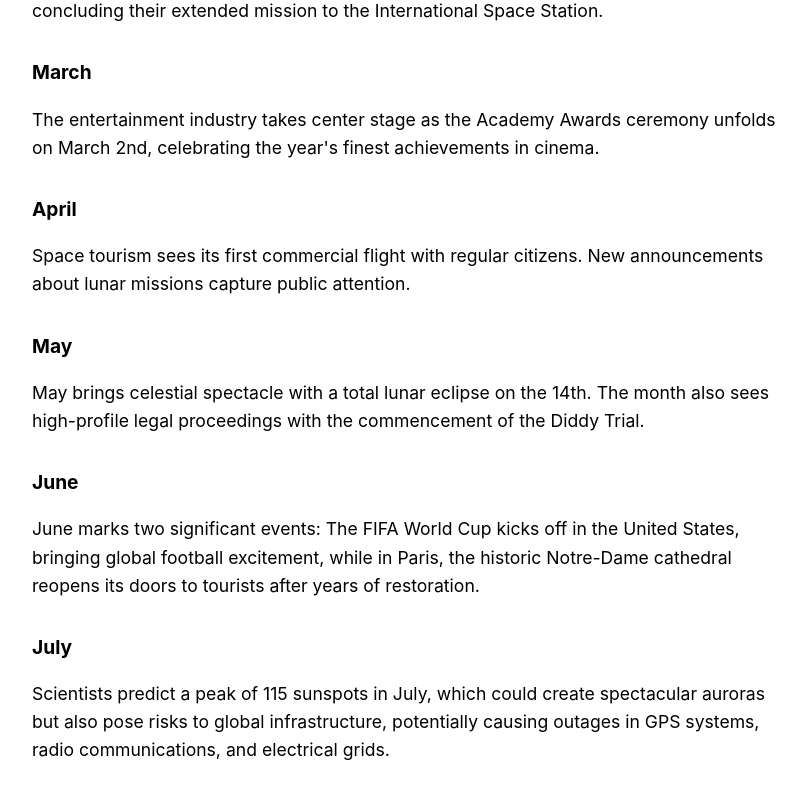
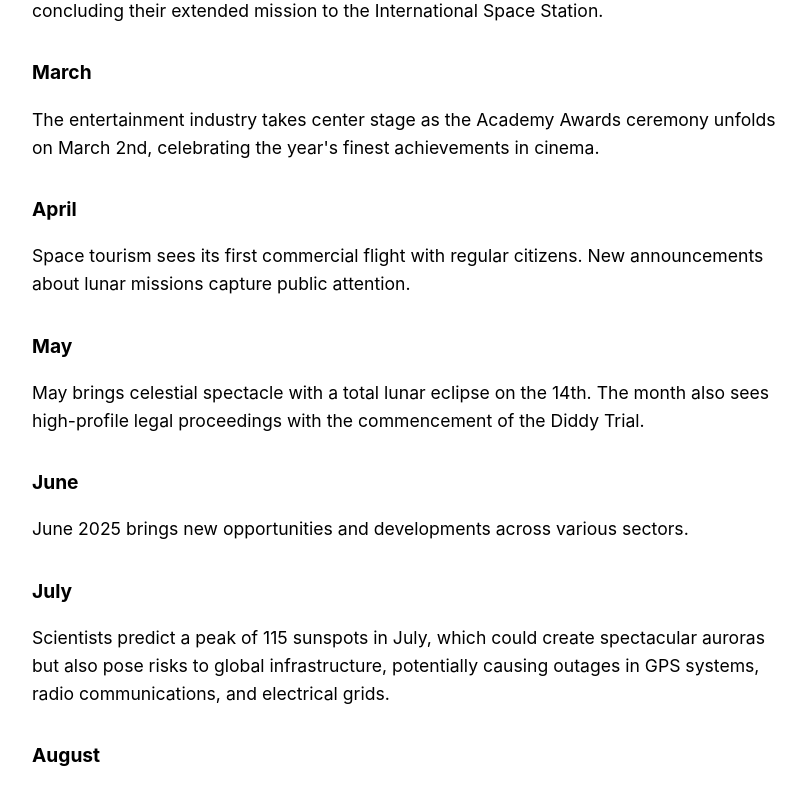
Before and after one commit to ashbhat/2025Predictions, a Next.js app: page / in a window 1280 px wide. Shown: the part 935-1728 px from the top of the page, without its empty margins (232-1038 px from the left). Built offline with nearby package versions, Linux system fonts and the light colour scheme.

Commit message:
fix: remove FIFA World Cup and Notre-Dame predictions

```diff
--- a/src/data/events.js
+++ b/src/data/events.js
@@ -15,8 +15,6 @@ export const events = [
   { date: '2025-05-14', title: 'Total Lunar Eclipse' },
 
   // June Events
-  { date: '2025-06-01', title: 'FIFA World Cup Begins' }, // Approximate date for June
-  { date: '2025-06-15', title: 'Notre-Dame Cathedral Reopens' }, // Approximate date for June
 
   // July Events
   { date: '2025-07-15', title: 'Peak of 115 Sunspots Predicted' }, // Approximate date for July
--- a/src/pages/index.js
+++ b/src/pages/index.js
@@ -57,7 +57,7 @@ export default function Home() {
 
           <div className={styles.prediction}>
             <div className={styles.monthHeader}>June</div>
-            <p>June marks two significant events: The FIFA World Cup kicks off in the United States, bringing global football excitement, while in Paris, the historic Notre-Dame cathedral reopens its doors to tourists after years of restoration.</p>
+            <p>June 2025 brings new opportunities and developments across various sectors.</p>
           </div>
 
           <div className={styles.prediction}>
```
